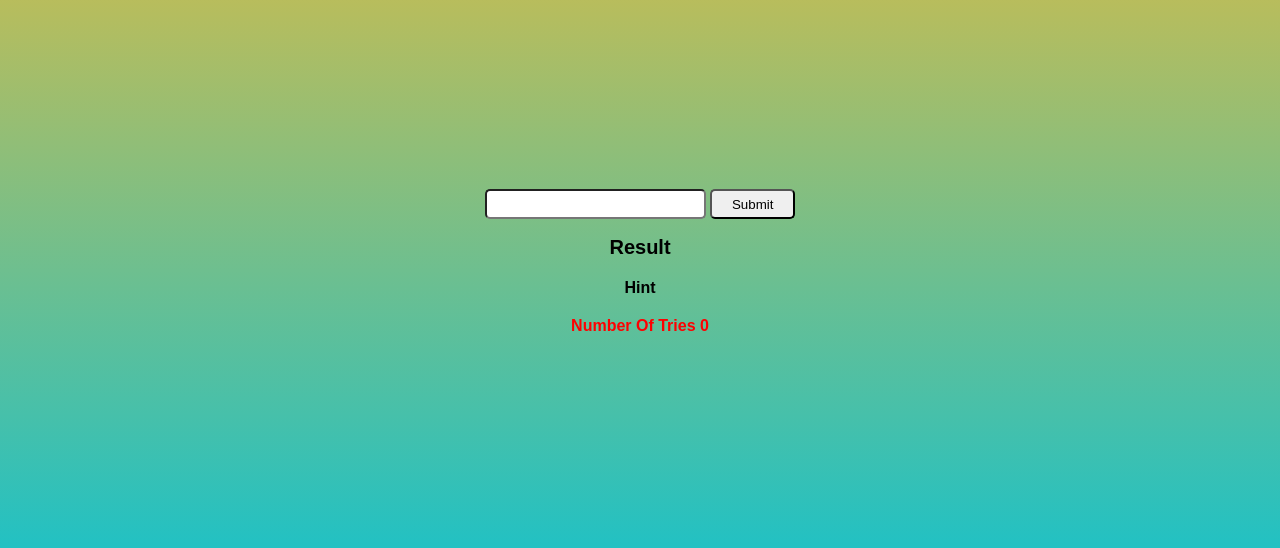
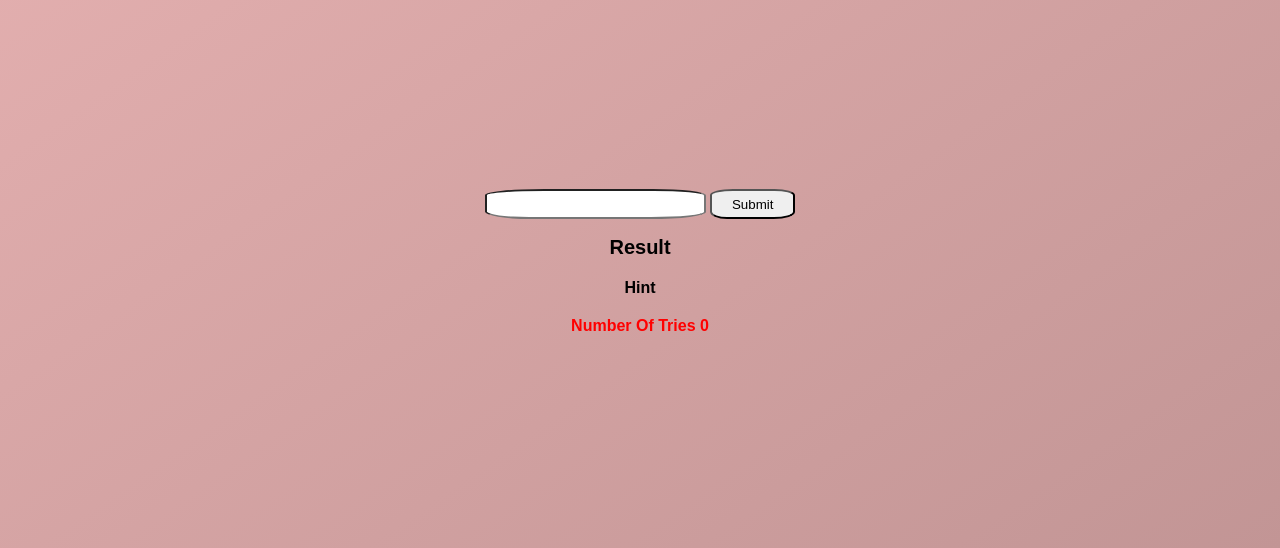
Before and after one commit to BeeDesigner/Guess-Number, a plain HTML site: page index.html in a window 1280 px wide. Shown: the part 252-800 px from the top of the page. Drawn offline with Linux system fonts and the light colour scheme.

Commit message:
color corrections

```diff
--- a/style.css
+++ b/style.css
@@ -8,11 +8,7 @@
 body {
   height: 100vh;
   background: rgb(34, 193, 195);
-  background: linear-gradient(
-    0deg,
-    rgba(34, 193, 195, 1) 0%,
-    rgba(253, 187, 45, 1) 100%
-  );
+  background: linear-gradient(145deg, #e7b2b2, #c29595);
   display: flex;
   flex-direction: column;
   justify-content: space-evenly;
@@ -48,6 +44,11 @@ main .display h3 {
 #userinput,
 #submit-button {
   height: 30px;
-  border-radius: 5px;
+  border-radius: 27% 24% 25% 20% / 20% 21% 24% 25%;
   padding: 0 20px;
+  box-shadow: 0 3.4px 2.7px -22px rgba(0, 0, 0, 0.062),
+    0 8.7px 6.9px -22px rgba(0, 0, 0, 0.084),
+    0 17.7px 14.2px -22px rgba(0, 0, 0, 0.099),
+    0 36.5px 29.2px -22px rgba(0, 0, 0, 0.118),
+    0 100px 80px -22px rgba(0, 0, 0, 0.17);
 }
```
